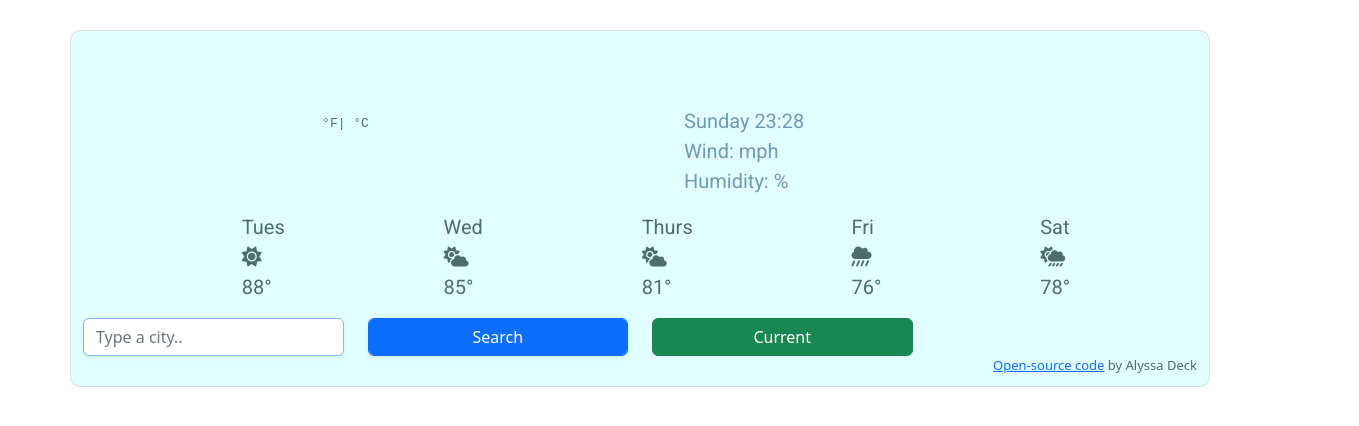
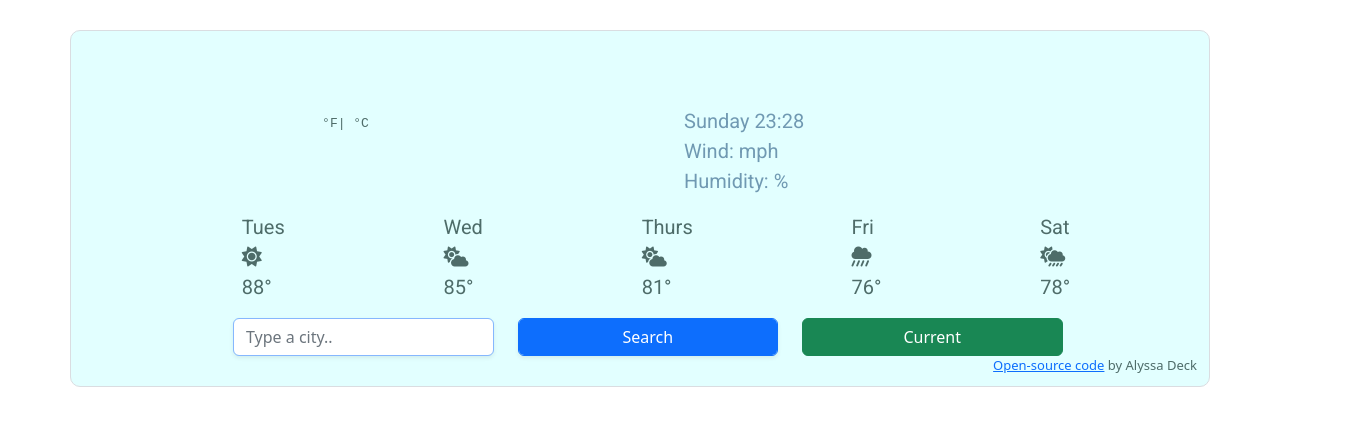
Before and after one commit to adeckcodes/weather-app-new, a plain HTML site: page index.html in a window 1280 px wide. Shown: the whole page, 1359 px wide, since content can reach past the window. Drawn offline with nearby package versions, Linux system fonts and the light colour scheme; no server answers; a web font is replaced by a local one.

Commit message:
Search bar position modified

```diff
--- a/style.css
+++ b/style.css
@@ -94,3 +94,10 @@ ul {
   color: rgb(41, 71, 67, 0.8);
   font-size: small;
 }
+#search-form {
+  display: block;
+  margin: 0 auto;
+  text-align: center;
+  position: relative;
+  left: 150px;
+}
```
